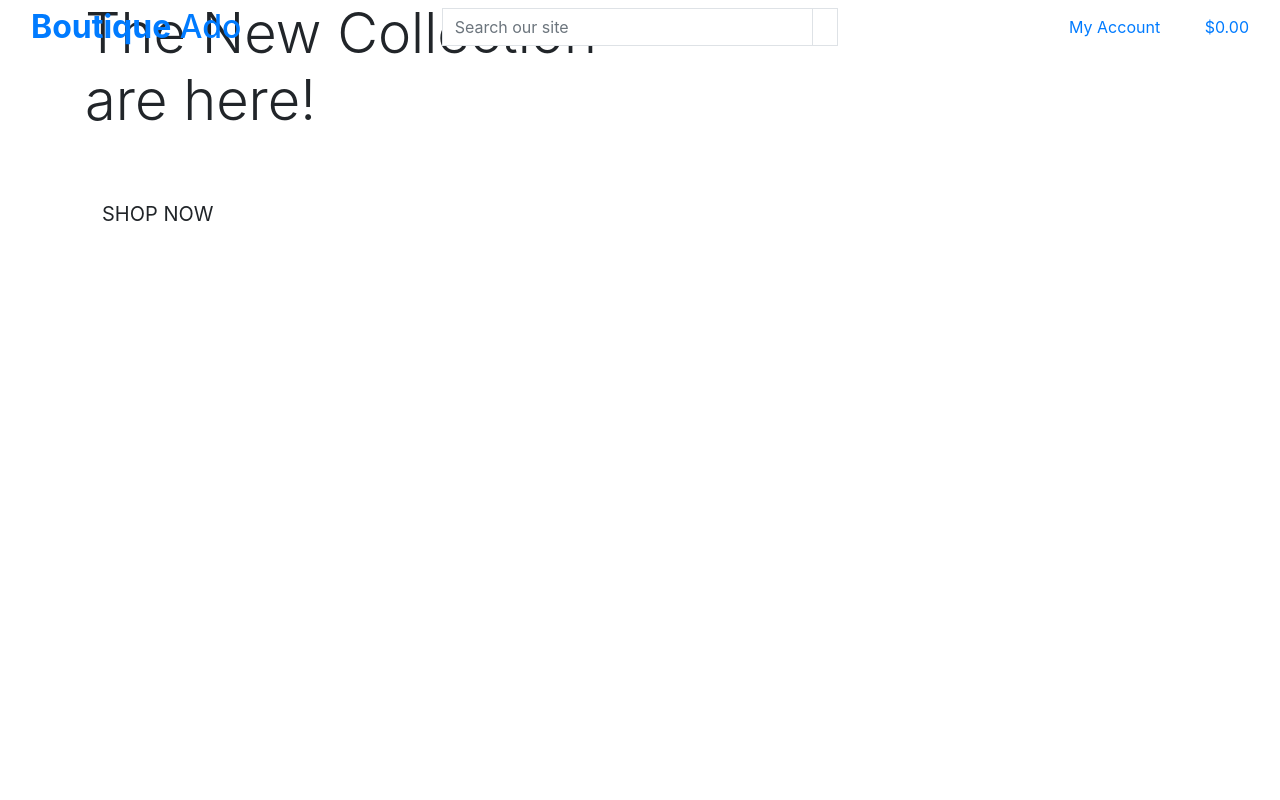
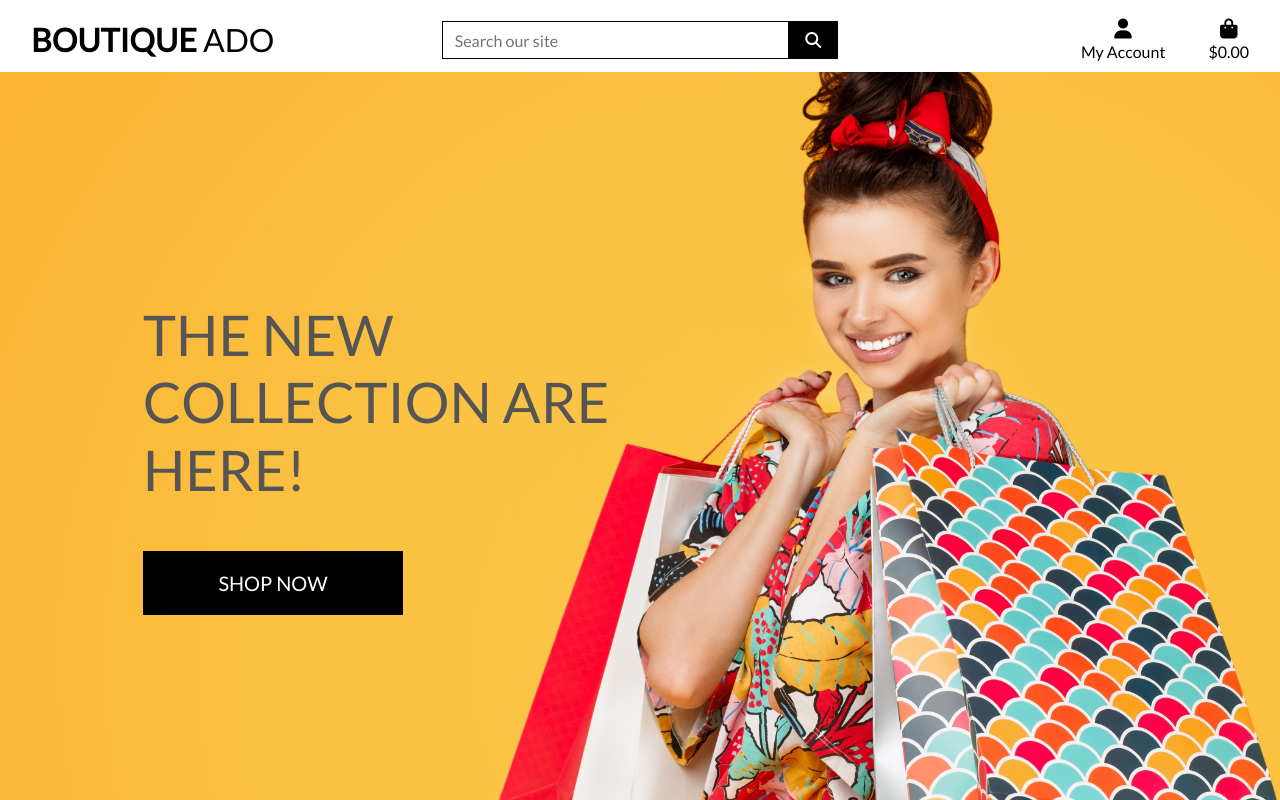
Before and after one commit to CCrocilla/boutiqueado-project, a Django app: page / in a window 1280 px wide. Run offline with Django 3.2, Linux system fonts and the light colour scheme; some libraries are stand-ins or nearby versions.

Commit message:
Complete Homepage Header and CSS

```diff
--- a/boutique_ado/settings.py
+++ b/boutique_ado/settings.py
@@ -166,6 +166,11 @@ USE_TZ = True
 # https://docs.djangoproject.com/en/3.2/howto/static-files/
 
 STATIC_URL = '/static/'
+STATICFILES_DIRS = (os.path.join(BASE_DIR, 'static'), )
+
+
+MEDIA_URL = '/media/'
+MEDIA_ROOT = os.path.join(BASE_DIR, 'media')
 
 # Default primary key field type
 # https://docs.djangoproject.com/en/3.2/ref/settings/#default-auto-field
--- a/boutique_ado/urls.py
+++ b/boutique_ado/urls.py
@@ -15,9 +15,11 @@ Including another URLconf
 """
 from django.contrib import admin
 from django.urls import path, include
+from django.conf import settings
+from django.conf.urls.static import static
 
 urlpatterns = [
     path('admin/', admin.site.urls),
     path('accounts/', include('allauth.urls')),
     path('', include('home.urls')),
-]
+] + static(settings.MEDIA_URL, document_root=settings.MEDIA_ROOT)
--- /dev/null
+++ b/static/css/base.css
@@ -0,0 +1,81 @@
+html {
+    height: 100%;
+}
+
+body {
+    background: url('/media/homepage_background_cropped.jpg') no-repeat center center fixed;
+    background-size: cover;
+    height: calc(100vh - 164px);
+    color: #555;
+    font-family: 'Lato';
+}
+
+/* from Bulma */
+.icon {
+    align-items: center;
+    display: inline-flex;
+    justify-content: center;
+    height: 1.5rem;
+    width: 1.5rem;
+}
+
+.logo-font {
+    text-transform: uppercase;
+}
+
+.main-logo-link {
+    width: fit-content;
+}
+
+.shop-now-button {
+    background: black;
+    color: white;
+    min-width: 260px;
+}
+
+.btn-black {
+    background: black;
+    color: white;
+}
+
+.shop-now-button:hover,
+.shop-now-button:active,
+.shop-now-button:focus,
+.btn-black:hover,
+.btn-black:active,
+.btn-black:focus {
+    background: #222;
+    color: white;
+}
+
+.text-black {
+    color: #000 !important;
+}
+
+.border-black {
+    border: 1px solid black !important;
+}
+
+/* -------------------------------- Media Queries */
+
+/* Slightly larger container on xl screens */
+@media (min-width: 1200px) {
+    .container {
+        max-width: 80%;
+    }
+}
+
+/* fixed top navbar only on medium and up */
+@media (min-width: 992px) {
+    .fixed-top-desktop-only {
+        position: fixed;
+        top: 0;
+        right: 0;
+        left: 0;
+        z-index: 1030;
+    }
+
+    .header-container {
+        padding-top: 164px;
+    }
+}
--- a/templates/base.html
+++ b/templates/base.html
@@ -18,6 +18,9 @@
     {% block corecss %}
     <link rel="stylesheet" href="https://cdn.jsdelivr.net/npm/bootstrap@4.6.2/dist/css/bootstrap.min.css"
         integrity="sha384-xOolHFLEh07PJGoPkLv1IbcEPTNtaed2xpHsD9ESMhqIYd0nLMwNLD69Npy4HI+N" crossorigin="anonymous">
+    <link rel="stylesheet" href="https://fonts.googleapis.com/css2?family=Lato&display=swap">
+    <link rel="stylesheet" href="{% static 'css/base.css' %}">
+
     {% endblock %}
 
     {% block extra_css %}
@@ -25,6 +28,8 @@
 
     <!-- Bootstrap Scripts -->
     {% block corejs %}
+    <script src="https://kit.fontawesome.com/0644654b1f.js" crossorigin="anonymous"></script>
+
     <script src="https://cdn.jsdelivr.net/npm/jquery@3.5.1/dist/jquery.min.js"
         integrity="sha256-9/aliU8dGd2tb6OSsuzixeV4y/faTqgFtohetphbbj0=" crossorigin="anonymous">
     </script>
@@ -42,7 +47,7 @@
 <body>
 
     <header class="container-fluid fixed-top">
-        <div class="row">
+        <div id="topnav" class="row bg-white pt-lg-2 d-none d-lg-flex">
             <div class="col-12 col-lg-4 my-auto py-1 py-lg-0 text-center text-lg-left">
                 <a href="{% url 'home' %}" class="nav-link main-logo-link">
                     <h2 class="logo-font text-black my-0"><strong>Boutique</strong> Ado</h2>
```
Also changed, not shown: media/homepage_background_cropped.jpg (added).
